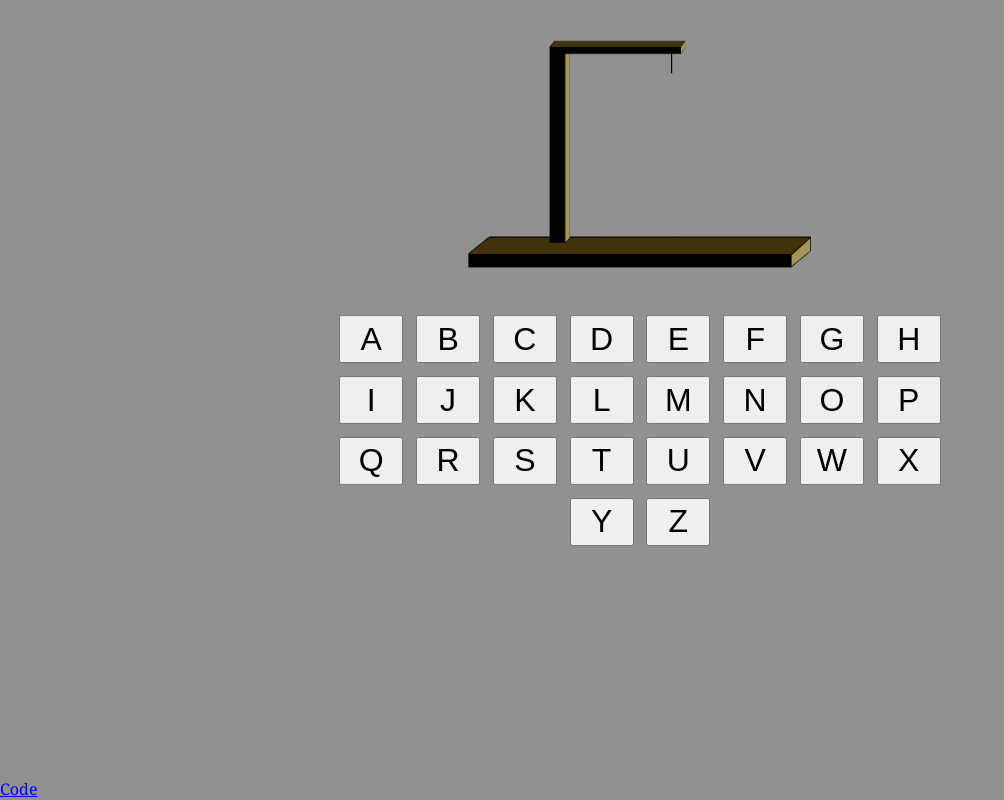
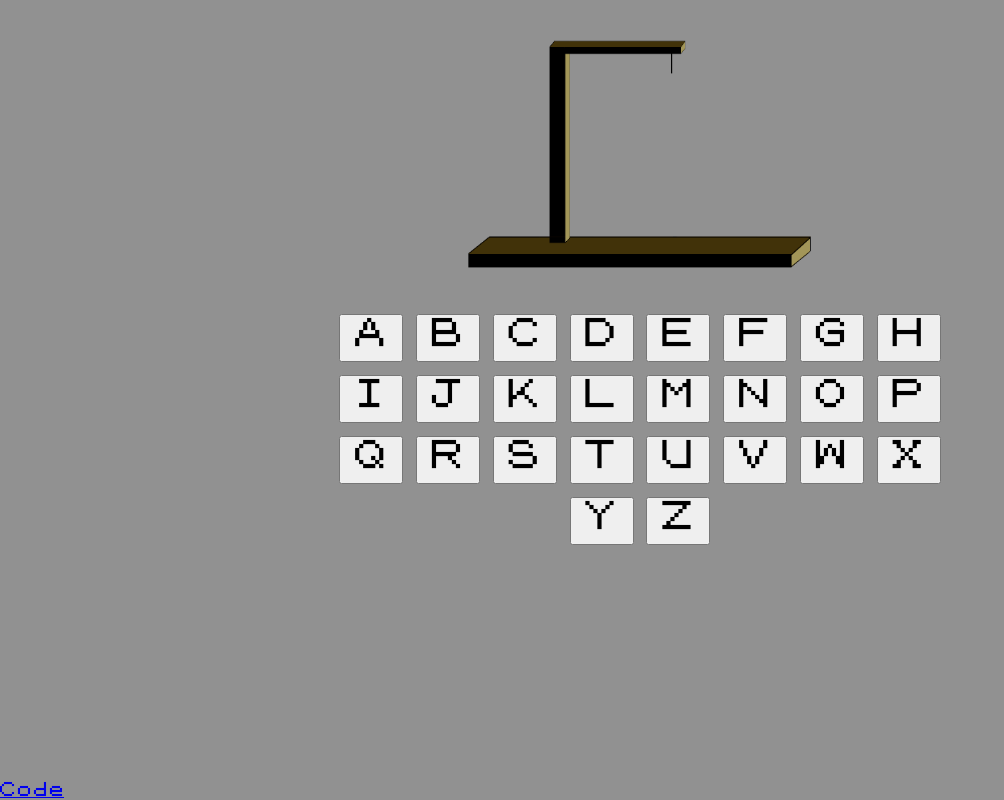
Before and after one commit to lenoill/Hangman-JS, a plain HTML site: page index.html in a window 1280 px wide. Shown: the whole page, without its empty margins (0-1004 px from the left). Drawn offline with Linux system fonts and the light colour scheme; no server answers.

Commit message:
add pokemon font

```diff
--- a/style.css
+++ b/style.css
@@ -8,13 +8,14 @@ html {
 *:after {
   box-sizing: inherit;
 }
-/* @font-face{
-  font-family: '';
-} */
+@font-face{
+  font-family: 'PokemonGb-RAeo';
+  src: url('./font/PokemonGb-RAeo.ttf');
+}
 body {
   margin: 0;
   background-color: rgb(145, 145, 145);
-  font-family:Cambria, Cochin, Georgia, Times, 'Times New Roman', serif;
+  font-family:'PokemonGb-RAeo';
   text-align: center;
 }
 .dashes {
@@ -32,6 +33,7 @@ body {
   align-items: flex-end;
 }
 .btnLetter {
+  font-family:'PokemonGb-RAeo';
   width: 2em;
   height: 1.5em;
   margin: 0.2em;
@@ -71,7 +73,7 @@ body {
   border-radius: 1em;
 }
 .retry {
-  background-color: rgb(72, 72, 173);
+  background-color: rgb(173, 72, 72);
   color: whitesmoke;
   font-weight: bold;
   height: 3em;
```
